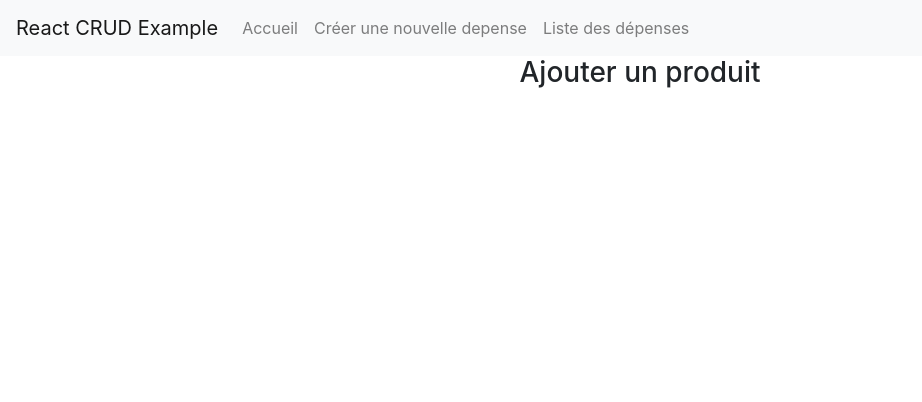
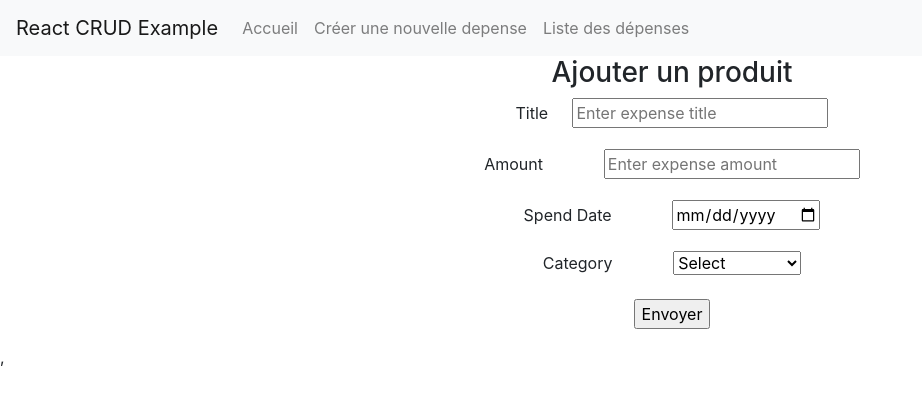
Before and after one commit to yoskama26/Cours-React.js-Next-U, a React (Create React App) app: page /create in a window 1280 px wide. Shown: the top 402 px of the page, without its empty margins (0-922 px from the left). Built offline with nearby package versions, Linux system fonts and the light colour scheme.

Commit message:
ReactJS - Formulaires - V1

```diff
--- a/src/components/ExpenseEntryItemAdd.js
+++ b/src/components/ExpenseEntryItemAdd.js
@@ -4,12 +4,141 @@ import axios from "axios";
 class ExpenseEntryItemAdd extends React.Component {
   constructor(props) {
     super(props);
+    this.state = {
+      item: {
+        nameItem: "",
+        amountItem: 0.0,
+        dateDepenseItem: "",
+        categorieItem: "",
+        pictureItem: "https://via.placeholder.com/130x130"
+      },
+      checkForm: false
+    };
+    this.handleNameChange = this.handleNameChange.bind(this);
+    this.handleAmountChange = this.handleAmountChange.bind(this);
+    this.handleDateChange = this.handleDateChange.bind(this);
+    this.handleCategoryChange = this.handleCategoryChange.bind(this);
   }
 
+  handleNameChange(e) {
+    this.state.item.nameItem = e.target.value;
+    this.setState(this.state.item);
+  }
+  handleAmountChange(e) {
+    this.state.item.amountItem = e.target.value;
+    this.setState(this.state.item);
+  }
+  handleDateChange(e) {
+    this.state.item.dateDepenseItem = e.target.value;
+    this.setState(this.state.item);
+  }
+  handleCategoryChange(e) {
+    this.state.item.categorieItem = e.target.value;
+    this.setState(this.state.item);
+  }
+  onSubmit = (e) => {
+    e.preventDefault();
+    // alert(JSON.stringify(this.state.item));
+
+    this.state.item.categorieItem = e.target.value;
+
+    axios
+      .post(
+        "https://61e7cff2e32cd90017acbdad.mockapi.io/products",
+        this.state.item
+      )
+      .then((response) => {
+        console.log(response);
+        if (response.status == 201) {
+          this.state.checkForm = true;
+          this.setState(this.state);
+        }
+
+        console.log(this.state.checkForm);
+        // this.setState({ items: response.data });
+      })
+      .catch(function (error) {
+        console.log(error);
+      });
+  };
   render() {
+    let divAlert = "";
+
+    if (this.state.checkForm) {
+      divAlert = (
+        <div className="alert alert-success" role="alert">
+          L'enregistrement a été éffectué avec succés.
+        </div>
+      );
+    }
     return (
-      <div>
-        <h3 align="center">Ajouter un produit</h3>
+      <div id="container">
+        <div>
+          <h3>Ajouter un produit</h3>
+        </div>
+        <form onSubmit={(e) => this.onSubmit(e)}>
+          {divAlert}
+          <div className="form-group">
+            <label
+              style={{
+                marginRight: "2%"
+              }}
+            >
+              Title
+            </label>
+            <input
+              type="text"
+              id="name"
+              name="name"
+              placeholder="Enter expense title"
+              value={this.state.item.name}
+              onChange={this.handleNameChange}
+            />
+          </div>
+
+          <div className="form-group">
+            <label>Amount</label>
+            <input
+              type="number"
+              id="amount"
+              name="amount"
+              placeholder="Enter expense amount"
+              value={this.state.item.amount}
+              onChange={this.handleAmountChange}
+            />
+          </div>
+
+          <div className="form-group">
+            <label>Spend Date</label>
+            <input
+              type="date"
+              id="date"
+              name="date"
+              placeholder="Enter date"
+              value={this.state.item.date}
+              onChange={this.handleDateChange}
+            />
+          </div>
+
+          <div className="form-group">
+            <label>Category</label>
+            <select
+              id="category"
+              name="category"
+              value={this.state.item.category}
+              onChange={this.handleCategoryChange}
+            >
+              <option value="">Select</option>
+              <option value="Food">Food</option>
+              <option value="Entertainment">Entertainment</option>
+              <option value="Academic">Academic</option>
+            </select>
+          </div>
+
+          <div className="form-group">
+            <input type="submit" value="Envoyer" />
+          </div>
+        </form>
       </div>
     );
   }
--- a/src/components/ExpenseEntryItemEdit.js
+++ b/src/components/ExpenseEntryItemEdit.js
@@ -1,16 +1,160 @@
 import React from "react";
 import axios from "axios";
+//import { Redirect } from "react-router-dom";
+// <Redirect to="/index" />
 
 class ExpenseEntryItemEdit extends React.Component {
   constructor(props) {
     super(props);
+    this.state = {
+      item: {
+        id: "",
+        nameItem: "",
+        amountItem: 0.0,
+        dateDepenseItem: "",
+        categorieItem: "",
+        pictureItem: ""
+      },
+      checkForm: false
+    };
+
+    this.handleNameChange = this.handleNameChange.bind(this);
+    this.handleAmountChange = this.handleAmountChange.bind(this);
+    this.handleDateChange = this.handleDateChange.bind(this);
+    this.handleCategoryChange = this.handleCategoryChange.bind(this);
     console.log(this.props.match.params.id);
+    console.log(this.props.match);
   }
 
+  componentDidMount() {
+    axios
+      .get(
+        "https://61e7cff2e32cd90017acbdad.mockapi.io/products/" +
+          this.props.match.params.id
+      )
+      .then((response) => {
+        this.setState({ item: response.data });
+        console.log(response.data);
+      })
+      .catch(function (error) {
+        console.log(error);
+      });
+  }
+
+  handleNameChange(e) {
+    this.state.item.nameItem = e.target.value;
+    this.setState(this.state.item);
+  }
+  handleAmountChange(e) {
+    this.state.item.amountItem = e.target.value;
+    this.setState(this.state.item);
+  }
+  handleDateChange(e) {
+    this.state.item.dateDepenseItem = e.target.value;
+    this.setState(this.state.item);
+  }
+  handleCategoryChange(e) {
+    this.state.item.categorieItem = e.target.value;
+    this.setState(this.state.item);
+  }
+  onSubmit = (e) => {
+    e.preventDefault();
+    // alert(JSON.stringify(this.state.item));
+
+    axios
+      .put(
+        "https://61e7cff2e32cd90017acbdad.mockapi.io/products/" +
+          this.state.item.id,
+        this.state.item
+      )
+      .then((response) => {
+        console.log(response);
+        // this.setState({ items: response.data });
+        if (response.status == 200) {
+          this.state.checkForm = true;
+          this.setState(this.state);
+        }
+
+        console.log(this.state.checkForm);
+      })
+      .catch(function (error) {
+        console.log(error);
+      });
+  };
   render() {
+    let divAlert = "";
+
+    if (this.state.checkForm) {
+      divAlert = (
+        <div className="alert alert-success" role="alert">
+          La mise à jour a été éffectué avec succés
+        </div>
+      );
+    }
+
     return (
-      <div>
-        <h3 align="center">Editer un produit [{this.props.match.params.id}]</h3>
+      <div id="container">
+        <div>
+          <h3>Modifier un produit</h3>
+        </div>
+
+        <form onSubmit={(e) => this.onSubmit(e)}>
+          {divAlert}
+          <div className="form-group">
+            <label>Title</label>
+            <input
+              type="text"
+              id="name"
+              name="name"
+              placeholder="Enter expense title"
+              value={this.state.item.nameItem}
+              onChange={this.handleNameChange}
+            />
+          </div>
+
+          <div className="form-group">
+            <label>Amount</label>
+            <input
+              type="number"
+              id="amount"
+              name="amount"
+              placeholder="Enter expense amount"
+              value={this.state.item.amountItem}
+              onChange={this.handleAmountChange}
+            />
+          </div>
+
+          <div className="form-group">
+            <label>Spend Date</label>
+            <input
+              type="date"
+              id="date"
+              name="date"
+              placeholder="Enter date"
+              value={this.state.item.dateDepenseItem}
+              onChange={this.handleDateChange}
+            />
+          </div>
+
+          <div className="form-group">
+            <label>Category</label>
+            <select
+              id="category"
+              name="category"
+              value={this.state.item.categorieItem}
+              onChange={this.handleCategoryChange}
+            >
+              <option value="">Select</option>
+              <option value="Food">Food</option>
+              <option value="Entertainment">Entertainment</option>
+              <option value="Academic">Academic</option>
+            </select>
+          </div>
+
+          <div className="form-group">
+            <input type="submit" value="Envoyer" />
+          </div>
+        </form>
       </div>
     );
   }
--- a/src/components/ExpenseEntryItemList.js
+++ b/src/components/ExpenseEntryItemList.js
@@ -5,8 +5,10 @@ import { Link } from "react-router-dom";
 class ExpenseEntryItemList extends React.Component {
   constructor(props) {
     super(props);
-    this.state = { items: [] };
+    this.state = { items: [], checkdelete: false };
     this.deleteItem = this.deleteItem.bind(this);
+
+    // console.log(this.props.match);
   }
   componentDidMount() {
     axios
@@ -38,27 +40,49 @@ class ExpenseEntryItemList extends React.Component {
     console.log(e.target.id);
     // alert(e.target.innerHTML);
 
-    let itemsUpadte = this.state.items.filter(function (item) {
-      return item.id != e.target.id;
-    });
+    const idProduct = e.target.id;
 
-    this.setState({ items: itemsUpadte });
+    axios
+      .delete(
+        "https://61e7cff2e32cd90017acbdad.mockapi.io/products/" + idProduct
+      )
+      .then((response) => {
+        console.log(response);
+        let itemsUpadte = this.state.items.filter(function (item) {
+          return item.id != idProduct;
+        });
 
-    console.log(itemsUpadte);
+        this.state.items = itemsUpadte;
+
+        // console.log(itemsUpadte);
+
+        if (response.status == 200) {
+          this.state.checkdelete = true;
+          this.setState(this.state);
+        }
+
+        console.log(this.state.checkdelete);
+      })
+      .catch(function (error) {
+        console.log(error);
+      });
   }
 
   render() {
+    let divAlert = "";
+
+    if (this.state.checkdelete) {
+      divAlert = (
+        <div className="alert alert-success" role="alert">
+          L'enregistrement a été éffectué avec succés.
+        </div>
+      );
+    }
     this.lists = this.state.items.map((item) => (
       <tr key={item.id}>
         <td>{item.id}</td>
         <td>
-          <img
-            style={{
-              width: "100%"
-            }}
-            src={item.pictureItem}
-            alt="image item "
-          />
+          <img src={item.pictureItem} alt="image item " />
         </td>
         <td>{item.nameItem}</td>
         <td>{item.amountItem}</td>
@@ -81,8 +105,9 @@ class ExpenseEntryItemList extends React.Component {
       </tr>
     ));
     return (
-      <div>
-        <h3 align="center">Produits List</h3>
+      <div align="center">
+        <h3 align="center">Liste des produits </h3>
+        {divAlert}
         <table
           border="1"
           style={{
--- a/src/index.js
+++ b/src/index.js
@@ -1,4 +1,4 @@
-import React from "react";
+import React, { StrictMode } from "react";
 import { BrowserRouter } from "react-router-dom";
 import ReactDOM from "react-dom";
 
@@ -7,8 +7,12 @@ import App from "./App";
 
 const rootElement = document.getElementById("root");
 ReactDOM.render(
-  <BrowserRouter>
-    <App />
-  </BrowserRouter>,
+  <StrictMode>
+    <BrowserRouter>
+      <App />
+    </BrowserRouter>
+    ,
+  </StrictMode>,
+
   rootElement
 );
--- a/src/styles.css
+++ b/src/styles.css
@@ -2,3 +2,12 @@
   font-family: sans-serif;
   text-align: center;
 }
+
+label {
+  margin-right: 5%;
+}
+
+#container {
+  text-align: center;
+  margin-left: 5%;
+}
```
Also changed, not shown: package.json (+7 -2 lines).
